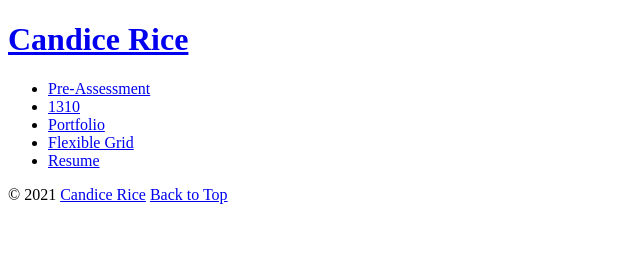
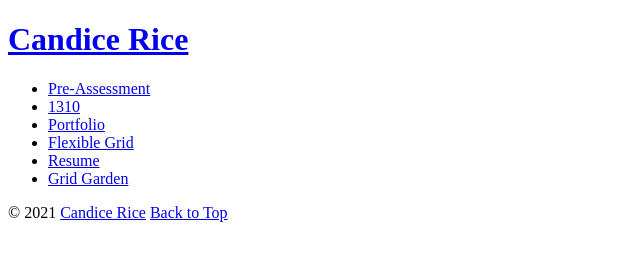
Before and after one commit to cmrice1987/ifsc-3342, a plain HTML site: page index.html in a window 1280 px wide. Shown: the whole page, without its empty margins (0-640 px from the left). Drawn offline with Linux system fonts and the light colour scheme.

```diff
--- a/index.html
+++ b/index.html
@@ -22,6 +22,7 @@
           <li><a href="https://cmrice1987.github.io/portfolio/">Portfolio</a></li>
           <li><a href="grid/index.html"> Flexible Grid</a></li>
           <li><a href="resume/index.html"> Resume</a></li>
+          <li><a href="https://cmrice1987.github.io/ifsc-3342/assets/img/grid_garden3.04.21_level28.jpg"> Grid Garden</a></li>
       </ul>
   </nav>
   </header>
```
Also changed, not shown: assets/img/grid_garden3.04.21_level28.jpg (added), assets/img/grid_garden3.04.21win.jpg (added).
